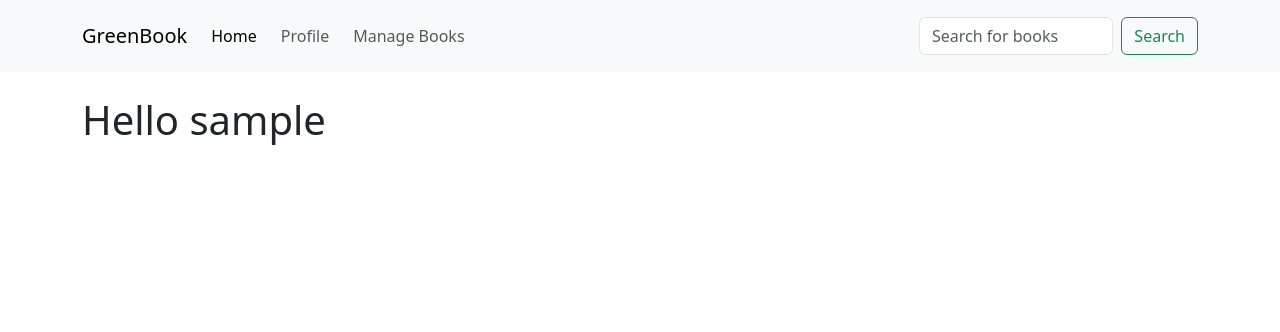
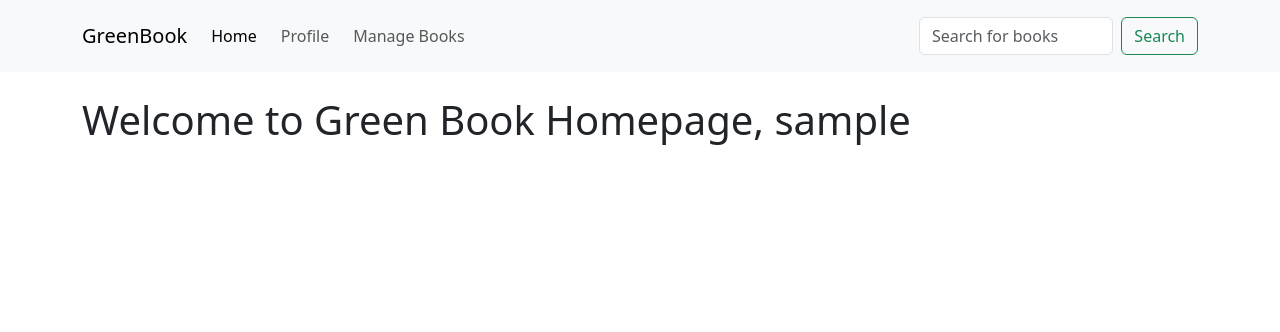
Before and after one commit to siam1299/BookStoreMS, a Django app: page / in a window 1280 px wide. Shown: the top 332 px of the page. Run offline with Django 5.2, Linux system fonts and the light colour scheme; the visitor is signed in with stand-in values (Sample User, id 1).

Commit message:
welcome homepage

```diff
--- a/templates/home.html
+++ b/templates/home.html
@@ -2,7 +2,7 @@
 
 {% block content %}
    {% if user.is_authenticated %}
-      <h1>Hello {{ user.username }}</h1>
+      <h1>Welcome to Green Book Homepage, {{ user.username }}</h1>
    {% else %}
       <h1>
          Please <a href="{% url 'login' %}">login</a>
```
